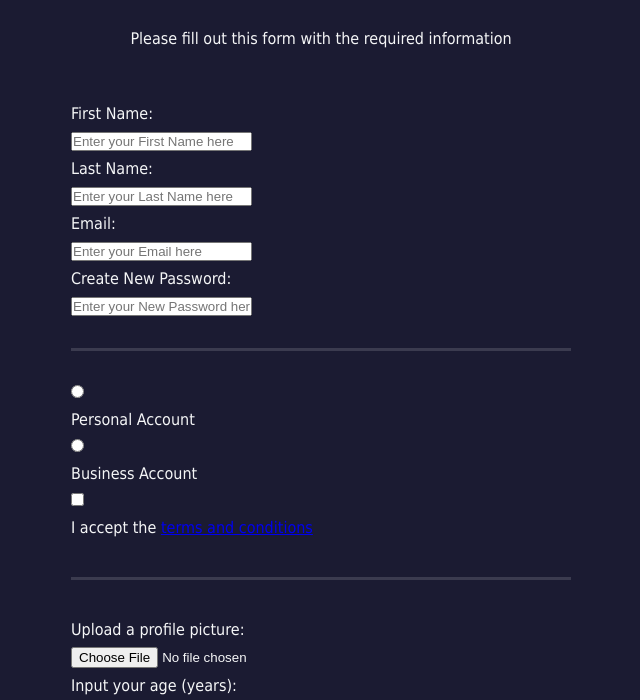
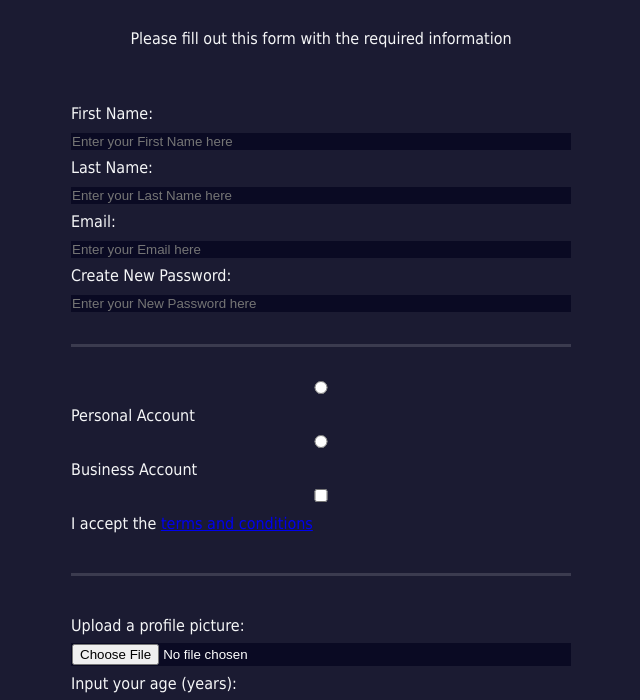
Before and after one commit to nedoratic/fcc-nrwd-04-registration-form, a plain HTML site: page index.html in a window 1280 px wide. Shown: the part 73-773 px from the top of the page, without its empty margins (319-959 px from the left). Drawn offline with Linux system fonts and the light colour scheme.

Commit message:
style.css - input, textarea and select styles added

```diff
--- a/style.css
+++ b/style.css
@@ -38,3 +38,13 @@ label {
     display: block;
     margin: 0.5em 0;
 }
+
+input, textarea {
+    background-color: #0a0a23;
+    border: 1px solid #0a0a23;
+    color: #ffffff;
+}
+
+input, textarea, select {
+    width: 100%;
+}
```
